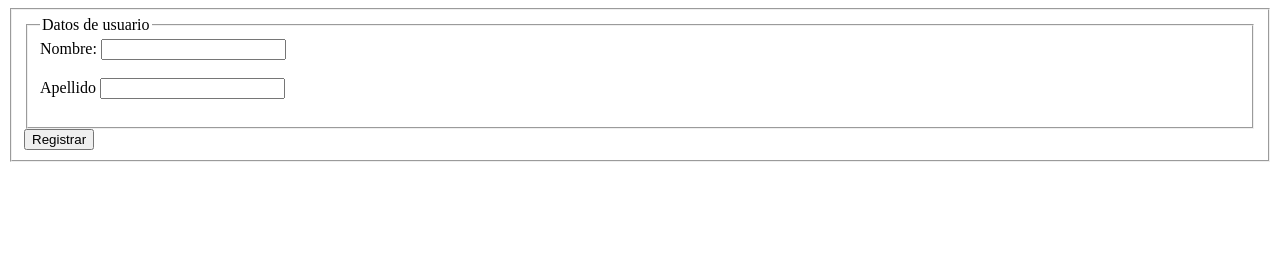
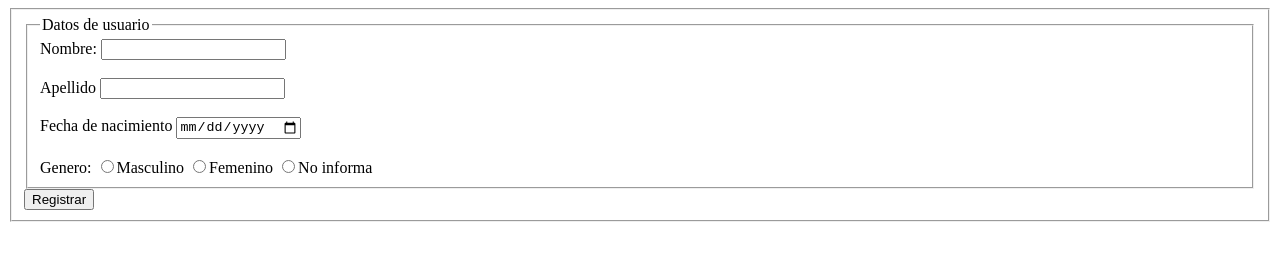
Before and after one commit to LucasAMoralesRomero/codo-a-codo-fullstack-nodejs, a plain HTML site: page ACTIVIDADES/unidad-01/clase-04-formularios/form.html in a window 1280 px wide. Drawn offline with Linux system fonts and the light colour scheme.

Commit message:
Finished the user request

```diff
--- a/ACTIVIDADES/unidad-01/clase-04-formularios/form.html
+++ b/ACTIVIDADES/unidad-01/clase-04-formularios/form.html
@@ -16,7 +16,13 @@
                 <label for="apellido">Apellido</label>
                 <input type="text" name="apellido" id="apellido">
                 <br><br>
-
+                <label for="fechaNacimeinto">Fecha de nacimiento</label>
+                <input type="date" name="fechaNacimeinto" id="fechaNacimeinto">
+                <br><br>
+                <label for="genero">Genero:</label>
+                <input type="radio" name="genero" id="masculino"><label for="masculino">Masculino</label>
+                <input type="radio" name="genero" id="femenino"><label for="femenino">Femenino</label>
+                <input type="radio" name="genero" id="noInformo"><label for="noInformo">No informa</label>
             </fieldset>
             <input type="submit" value="Registrar">
         </fieldset>
```
